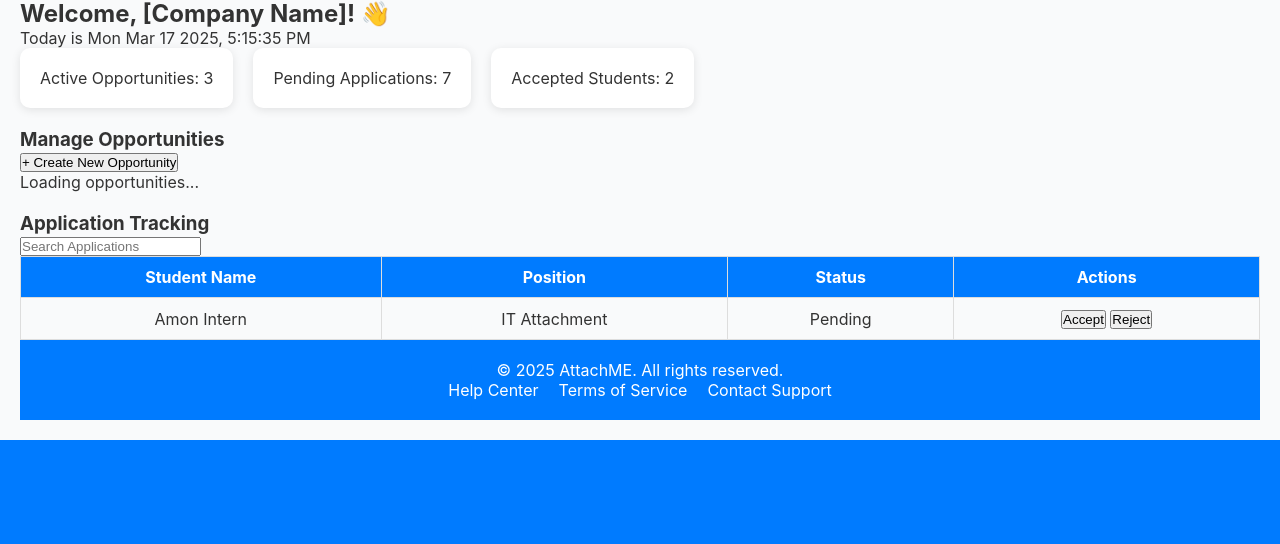
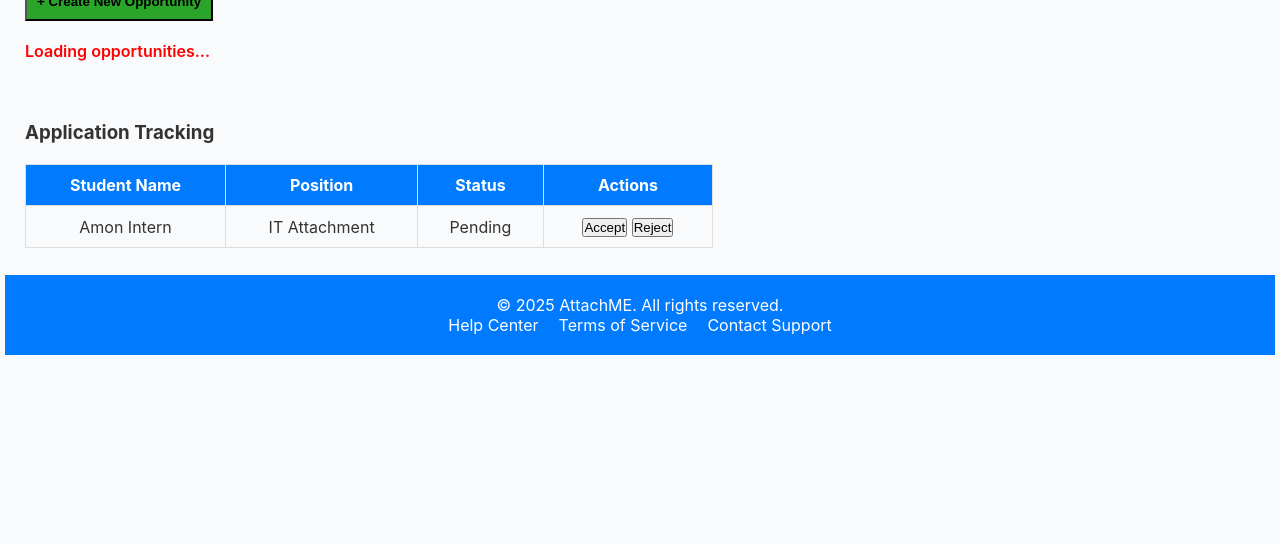
Before and after one commit to IT-Tutors-Coding-Space/Attachment, a PHP site: page /Pages/Company/CHome.html in a window 1280 px wide; the page is wider, and only the part inside the window is pictured. Shown: the part 445-989 px from the top of that part. Before the commit the page ends 885 px from the top of that part, so only its background shows below. Run offline with PHP 8.4, Linux system fonts and the light colour scheme.

Commit message:
modified cHome file

```diff
--- a/CSS/CHome.css
+++ b/CSS/CHome.css
@@ -11,18 +11,23 @@
     font-family: 'Inter', sans-serif;
     background: #f9fafb;
     color: #333;
-    padding: 20px;
+    padding:5px;
+    width: 100%;
 }
 
 /* Header */
 .header {
     display: flex;
+    width: 100%;
     justify-content: space-between;
     align-items: center;
     background: #007bff;
     color: #fff;
-    padding: 20px;
+    padding: 30px;
+    font-weight: 600;
     box-shadow: 0 2px 10px rgba(0, 0, 0, 0.1);
+    position: fixed;
+
 }
 
 .header .logo {
@@ -46,18 +51,36 @@
     color: #fff;
     padding: 5px 10px;
     border-radius: 5px;
-    transition: background 0.3s;
 }
 
 .nav ul li a:hover {
     background: #0056b3;
 }
 
+/* Dropdown Menu */
+nav ul .dropdown-menu {
+    display:flexbox;
+    position: relative;
+    top:0;
+    left: 1%;
+    background: #0677e9;
+    border-radius: 5px;
+    /* box-shadow: 0 2px 10px rgba(0, 0, 0, 0.1); */
+    z-index: 1;
+}
+
+nav ul .dropdown:hover .dropdown-menu {
+    display: block;
+}
+
 /* Main Section */
 .main {
-    margin-top: 20px;
-    display: grid;
+
+    margin-top: 150px;
+    /* display: grid; */
     gap: 20px;
+    padding: 20px;
+    width: fit-content;
 }
 
 .quick-stats {
@@ -68,6 +91,7 @@
 .stat-card {
     background: #fff;
     padding: 20px;
+    font-weight: 600;
     border-radius: 10px;
     box-shadow: 0 2px 10px rgba(0, 0, 0, 0.1);
     text-align: center;
@@ -97,7 +121,10 @@
 
 /* Footer */
 .footer {
+
+    margin-top:15%;
     bottom: 0;
+    position: sticky;
     padding: 20px;
     background: #007bff;
     color: #fff;
@@ -122,7 +149,7 @@
 
 /* Responsive Design */
 @media (max-width: 768px) {
-    .header, .main, .footer {
+    .header, .main{
         flex-direction: column;
     }
 
@@ -131,6 +158,6 @@
     }
 
     .nav ul {
-        flex-direction: column;
+        flex-direction: row;
     }
 }
--- a/Pages/Company/CHome.html
+++ b/Pages/Company/CHome.html
@@ -10,7 +10,7 @@
     <header class="header">
         <nav class="nav"></nav>
         <div class="logo">
-            <img src="logo.png" alt="AttachME Logo">
+            <img src="../../Images/logo.png" alt="AttachME Logo">
             <h1>AttachME</h1>
         </div>
         <nav class="nav">
@@ -20,48 +20,67 @@
                 <li><a href="#applications">Applications</a></li>
                 <li><a href="#messages">Messages</a></li>
                 <li><a href="#analytics">Analytics</a></li>
-                <li><a href="#profile">Profile</a></li>
-                <li><a href="#settings">Settings</a></li>
+
+                <li class="dropdown">
+                    <a href="#">Profile</a>
+                    <ul class="dropdown-menu">
+                        <li><a href="#view-profile">View</a></li>
+                        <li><a href="#settings">Settings</a></li>
+
+                        <li><a href="#logout">Logout</a></li>
+                    </ul>
+                </li>
+                <!-- <div class="profile">
+                <li><a href="#profile">Profile</a>
+                 <img src="../../Images/log" alt="Profile Picture"> -->
+                <!-- <div class="profile-dropdown">
+                    <a href="#view-profile">View Profile</a>
+                    <a href="#settings">Settings</a>
+                    <a href="#logout">Logout</a>
+                </div>
+            </li>
+            </div> -->
+                <!-- <li><a href="#settings">Settings</a></li> -->
             </ul>
         </nav>
-        <div class="header-actions">
+        <!-- <div class="header-actions">
             <div class="notifications">
                 <span class="bell">🔔</span>
                 <div class="notification-dropdown">
                     <p>No new notifications</p>
                 </div>
-            </div>
-            <div class="profile">
-                <img src="profile-pic.png" alt="Profile Picture">
+            </div> -->
+            <!-- <div class="profile">
+                <img src="../../Images/log" alt="Profile Picture">
                 <div class="profile-dropdown">
                     <a href="#view-profile">View Profile</a>
                     <a href="#settings">Settings</a>
                     <a href="#logout">Logout</a>
                 </div>
-            </div>
+            </div> -->
         </div>
     </header>
 
     <main class="main">
         <section id="welcome" class="welcome-section">
-            <h2>Welcome, [Company Name]! 👋</h2>
-            <p id="dateTime"></p>
+            <h2>Welcome, Company Name! 👋</h2><br>
+            <p id="dateTime"></p><br><br>
             <div class="quick-stats">
                 <div class="stat-card">Active Opportunities: <span id="activeOpportunities">3</span></div>
                 <div class="stat-card">Pending Applications: <span id="pendingApplications">7</span></div>
                 <div class="stat-card">Accepted Students: <span id="acceptedStudents">2</span></div>
             </div>
-        </section>
+        </section><br><br>
 
         <section id="opportunities" class="opportunities-section">
-            <h3>Manage Opportunities</h3>
-            <button class="create-btn" onclick="createOpportunity()">+ Create New Opportunity</button>
-            <div id="opportunityList">Loading opportunities...</div>
-        </section>
+            <h3>Manage Opportunities</h3><br>
+            <button style="background-color: rgb(42, 165, 42); padding: 10px; font-weight: 600;"      class="create-btn" onclick="createOpportunity()">+ Create New Opportunity</button><br><br>
+            <div style="color: red; font-weight: 600;" id="opportunityList">Loading opportunities...</div><br>
+        </section><br><br>
 
         <section id="applications" class="applications-section">
-            <h3>Application Tracking</h3>
-            <input type="text" id="searchApplications" placeholder="Search Applications">
+            <h3>Application Tracking</h3><br>
+            <!-- <input type="text" id="searchApplications" placeholder="Search Applications"><br><br> -->
             <table class="application-table">
                 <thead>
                     <tr>
```
